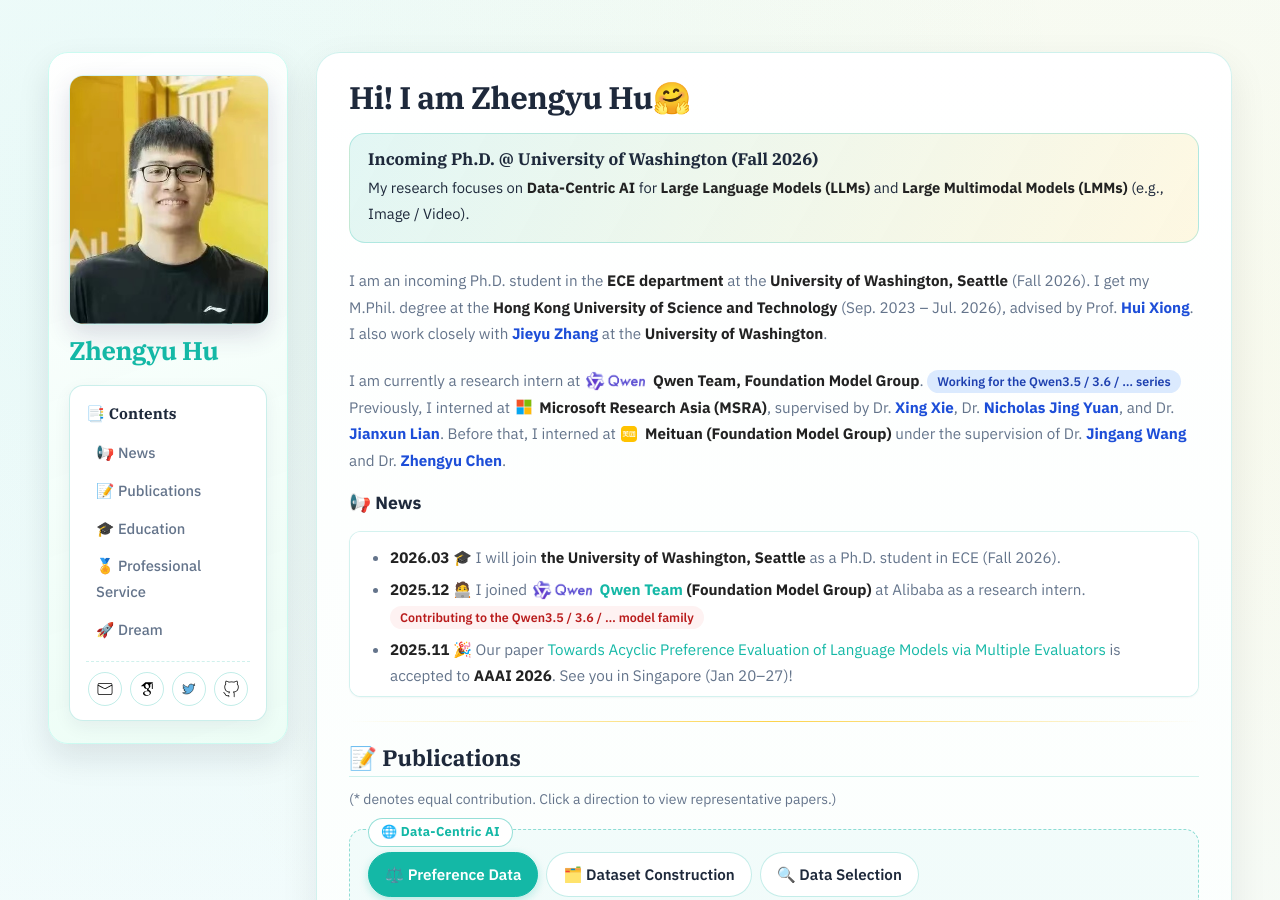
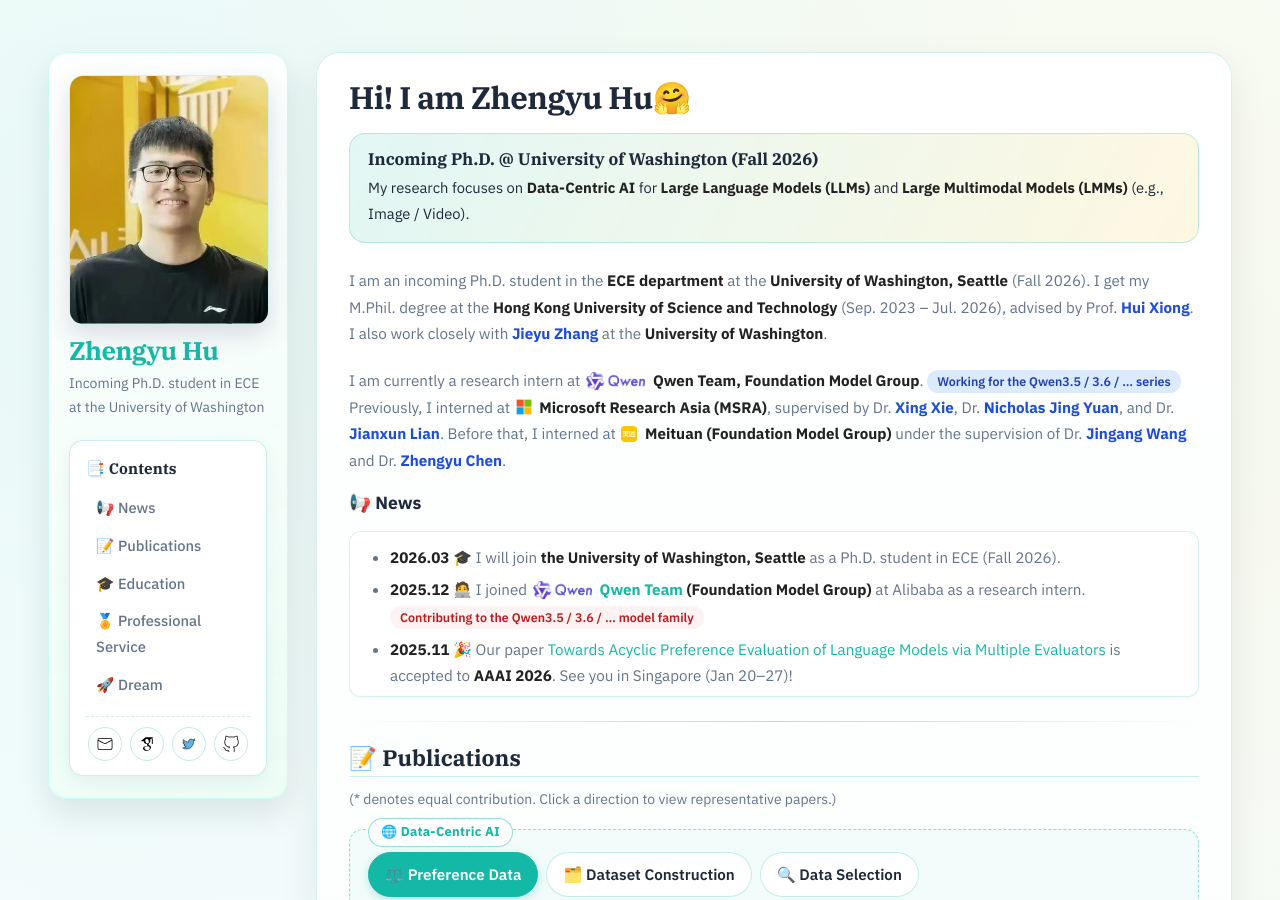
Before and after one commit to ppsmk388/ppsmk388.github.io, a Jekyll site: the page built from index.md, in a window 1280 px wide and 900 px high. Built offline with Jekyll 4.4.1, drawn with Linux system fonts in a browser that asks for light colours.

Commit message:
Set homepage description

```diff
--- a/_config.yml
+++ b/_config.yml
@@ -2,6 +2,7 @@
 #Google Analytics
 google_analytics: G-2NEE9XL52D  # your google analytics
 title: Zhengyu Hu
+description: Incoming Ph.D. student in ECE at the University of Washington
 
 logo: img/Img4.jpg
 email: huzhengyu477@gmail.com
```
